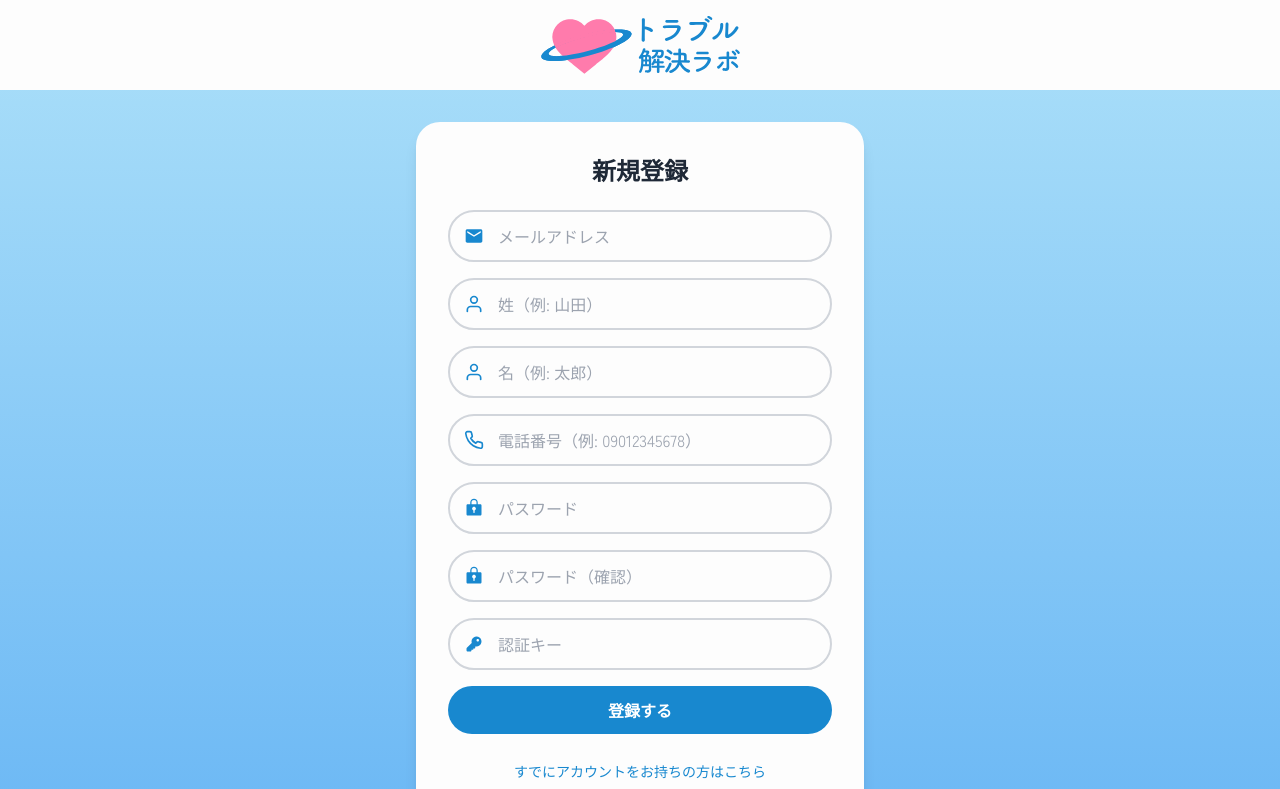
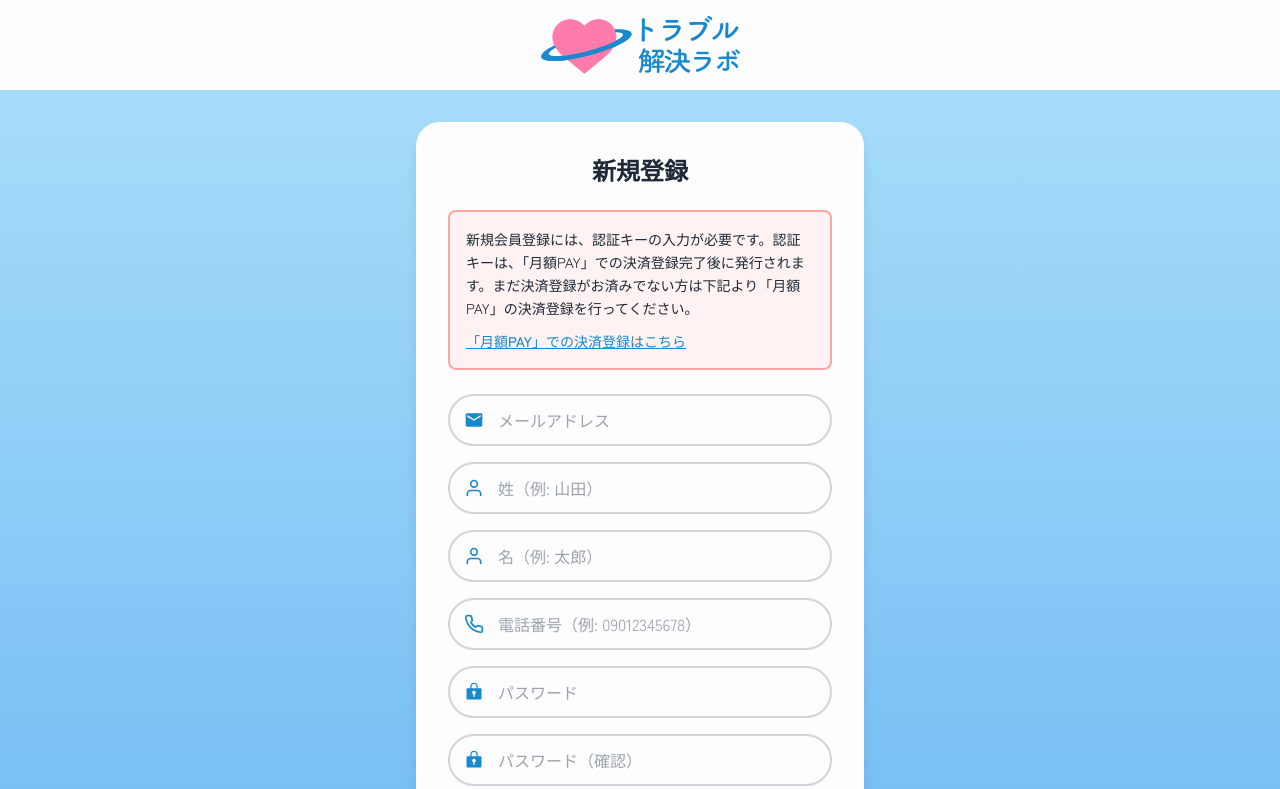
Before and after one commit to koushingnu/trouble, a Next.js app: page /register in a window 1280 px wide. Shown: the top 789 px of the page. Built offline with nearby package versions, Linux system fonts and the light colour scheme.

Commit message:
月額PAYへの促し

```diff
--- a/src/app/register/page.tsx
+++ b/src/app/register/page.tsx
@@ -118,6 +118,21 @@ export default function Register() {
             <h1 className="text-2xl font-bold text-center text-gray-800 mb-6">
               新規登録
             </h1>
+
+            {/* 認証キーに関する注意ボックス */}
+            <div className="mb-6 p-4 bg-red-50 border-2 border-red-300 rounded-lg">
+              <p className="text-sm text-gray-800 leading-relaxed">
+                新規会員登録には、認証キーの入力が必要です。認証キーは、「月額PAY」での決済登録完了後に発行されます。まだ決済登録がお済みでない方は下記より「月額PAY」の決済登録を行ってください。
+              </p>
+              <a
+                href="https://neoglyph.co.jp/apply/?shop_id=ODMz"
+                target="_blank"
+                rel="noopener noreferrer"
+                className="inline-block mt-3 text-sm text-[#1888CF] hover:text-[#1565A0] font-medium underline"
+              >
+                「月額PAY」での決済登録はこちら
+              </a>
+            </div>
 
             {error && (
               <div className="mb-4 p-3 bg-red-50 border border-red-200 text-red-600 rounded-lg text-sm">
```
